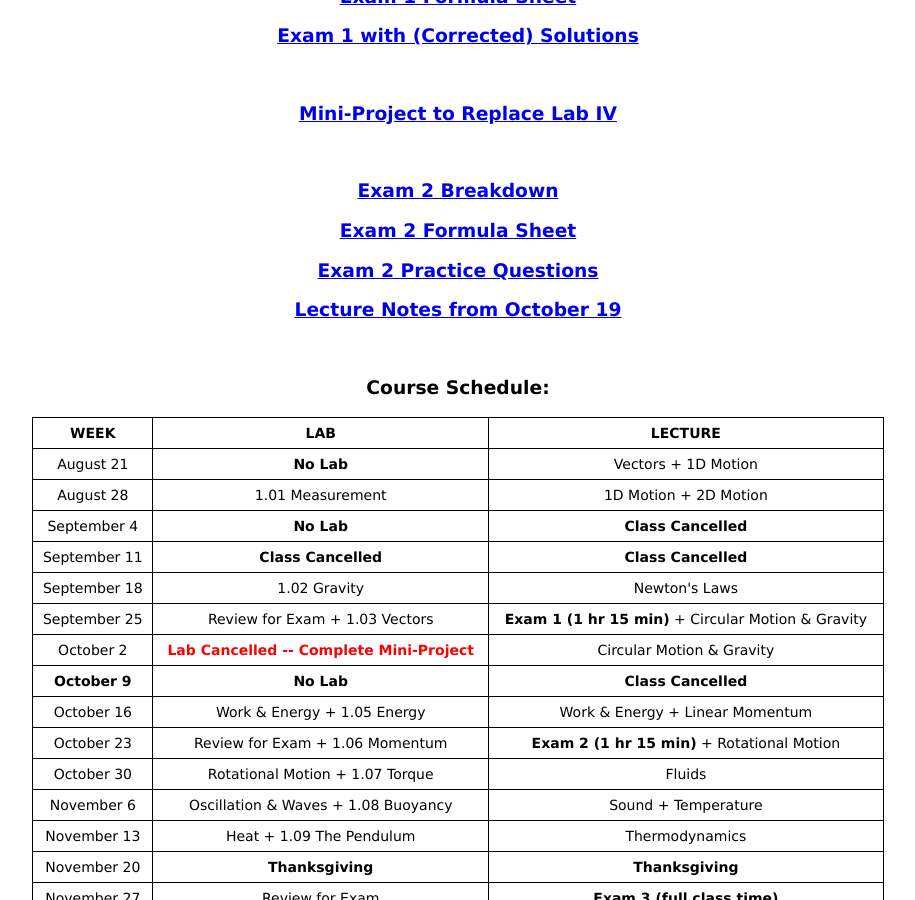
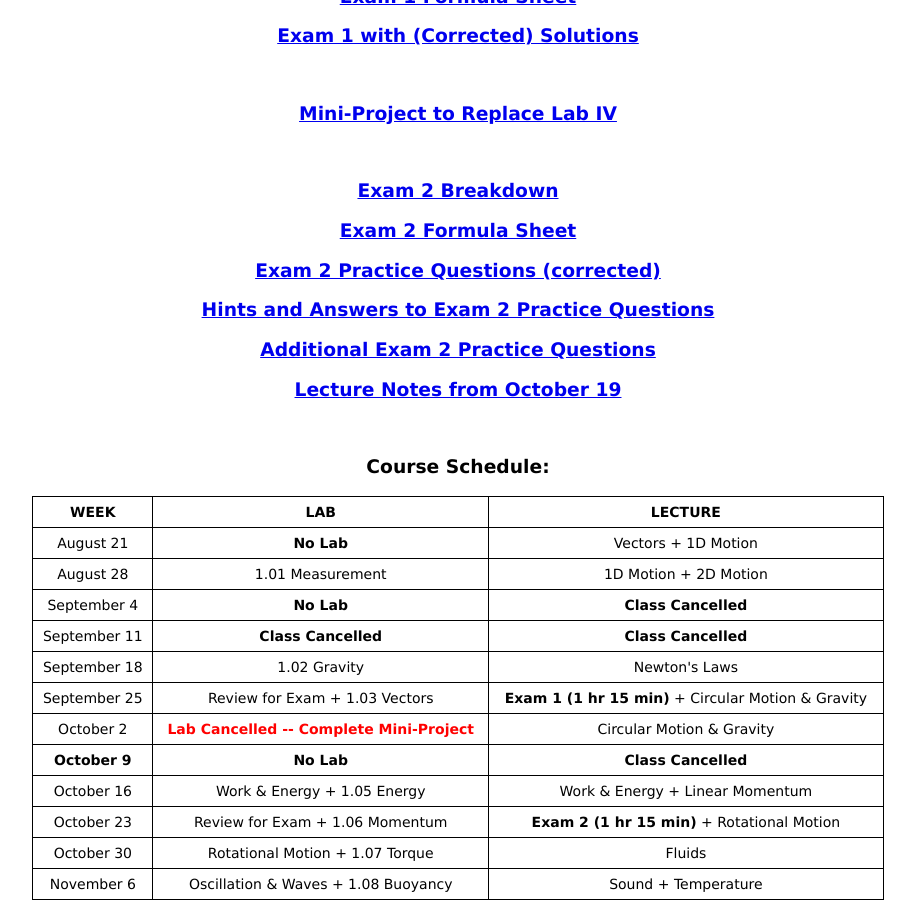
Before and after one commit to dhlaurence/dhlaurence.github.io, a Jekyll site: the page built from teaching/phys2350fall17.html, in a window 1280 px wide and 900 px high, scrolled down 378 px. Shown: the whole window, without its empty margins (182-1097 px from the left). Built offline with Jekyll 4.4.1, drawn with Linux system fonts in a browser that asks for light colours.

Commit message:
Update phys2350fall17.html

```diff
--- a/teaching/phys2350fall17.html
+++ b/teaching/phys2350fall17.html
@@ -43,7 +43,15 @@ title: PHYS2350Fall2017
   </h3>
 
   <h3>
-    <center><a target="_blank" href="http://www.blazartheory.com/files/PHYS2350_Fall_207_Exam_2_Review_Questions.pdf">Exam 2 Practice Questions</a></center>
+    <center><a target="_blank" href="http://www.blazartheory.com/files/PHYS2350_Fall_2017_Exam_2_Review_Questions.pdf">Exam 2 Practice Questions (corrected)</a></center>
+  </h3>
+
+  <h3>
+    <center><a target="_blank" href="http://www.blazartheory.com/files/PHYS2350_Fall_2017_Exam_2_Review_Questions_HINTS.pdf">Hints and Answers to Exam 2 Practice Questions</a></center>
+  </h3>
+
+  <h3>
+    <center><a target="_blanl" href="http://www.blazartheory.com/files/Additional_PHYS2350_Fall_2017_Exam_2_Review_Questions.pdf">Additional Exam 2 Practice Questions</a></center>
   </h3>
 
   <h3>
```
